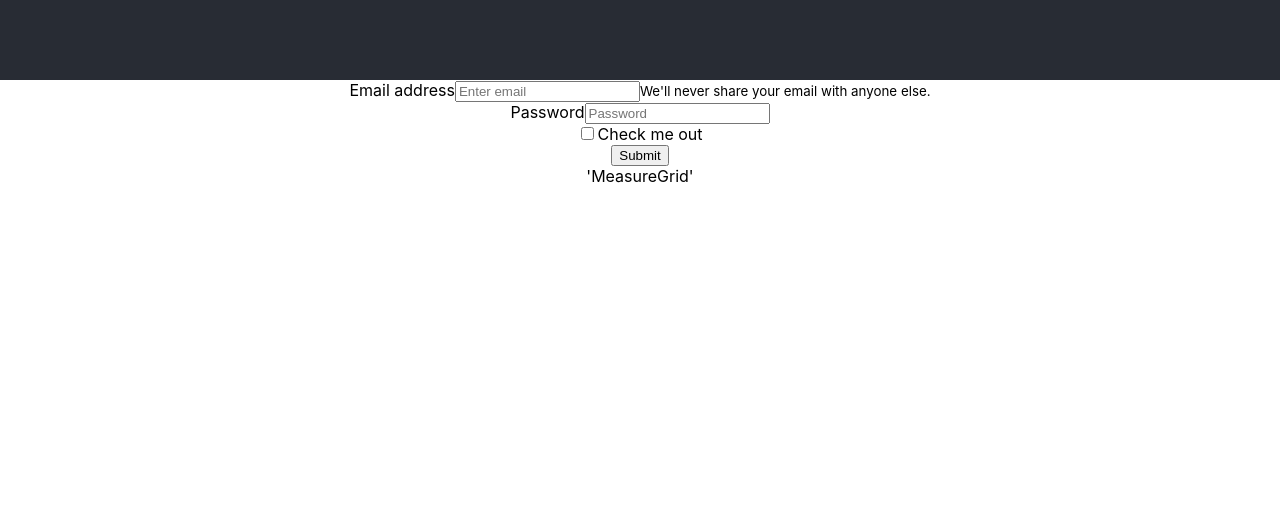
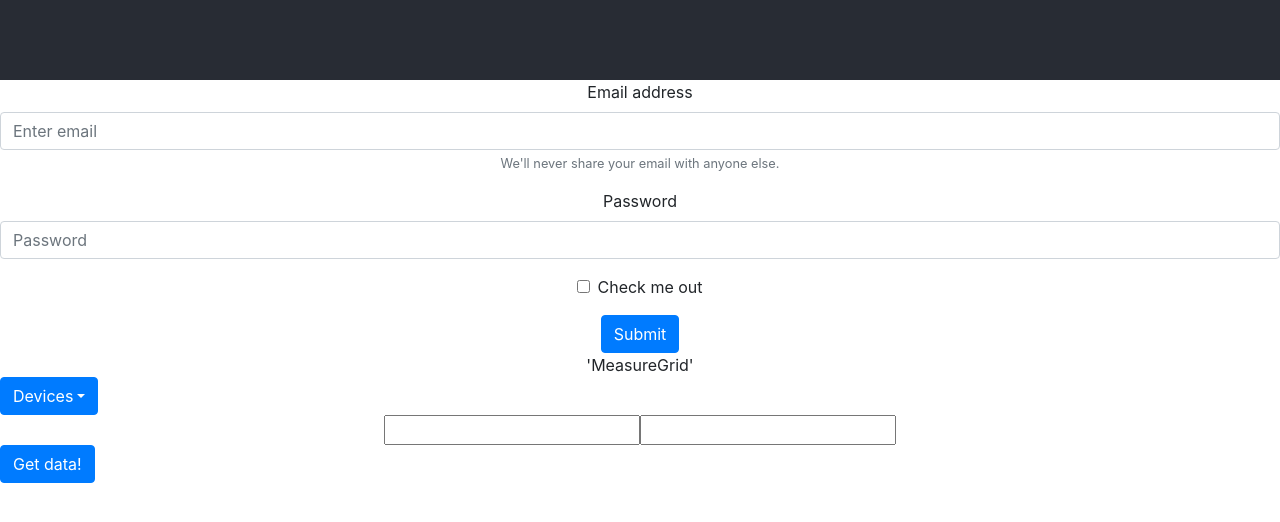
Before and after one commit to kubasikora/ZPR-Projekt, a React (Create React App) app in the folder client/: page / in a window 1280 px wide. Shown: the top 522 px of the page. Built offline with nearby package versions, Linux system fonts and the light colour scheme; no server answers.

Commit message:
frontend modification

```diff
--- a/client/package.json
+++ b/client/package.json
@@ -5,8 +5,11 @@
   "dependencies": {
     "axios": "^0.18.0",
     "bootstrap": "^4.3.1",
+    "chart.js": "^2.8.0",
     "react": "^16.8.6",
     "react-bootstrap": "^1.0.0-beta.8",
+    "react-chartjs-2": "^2.7.6",
+    "react-datepicker": "^2.5.0",
     "react-dom": "^16.8.6",
     "react-redux": "^6.0.1",
     "react-scripts": "^3.0.0",
--- a/client/src/components/App.js
+++ b/client/src/components/App.js
@@ -2,6 +2,7 @@ import React, { Component } from 'react';
 import './App.css';
 import LoginPanel from "./LoginPanel"
 import MeasureGrid from "./MeasureGrid"
+import ParameterPanel from "./ParameterPanel"
 import axios from "axios";
 
 class App extends Component {
@@ -24,6 +25,7 @@ class App extends Component {
         <header className="App-header"/>
         <LoginPanel/>
         <MeasureGrid />
+        <ParameterPanel/>
       </div>
     );
   }
--- a/client/src/components/LoginPanel/LoginPanelView.js
+++ b/client/src/components/LoginPanel/LoginPanelView.js
@@ -30,7 +30,6 @@ class LoginPanelView extends React.Component {
 
   }
   render() {
-    console.log(this.state);
     return (
       <Form className="login-form">
         <Form.Group controlId="formBasicEmail">
--- /dev/null
+++ b/client/src/components/ParameterPanel/ParameterPanelView.js
@@ -0,0 +1,74 @@
+import React from "react"
+import DatePicker from "react-datepicker"
+import "react-datepicker/dist/react-datepicker.css";
+import {Dropdown, ButtonToolbar, Button} from "react-bootstrap"
+import "bootstrap/dist/css/bootstrap.min.css"
+class ParameterPanelView extends React.Component {
+    constructor(props) {
+      super(props);
+      this.state = {
+        startDate: "",
+        endDate: "",
+        device: "Devices"
+      }
+    this.handleChangeEnd = this.handleChangeEnd.bind(this);
+    this.handleChangeStart = this.handleChangeStart.bind(this);
+
+    }
+
+
+    handleChangeEnd(newEndDate){
+        this.setState({endDate: newEndDate})
+    }
+
+    handleChangeStart(newStartDate){
+        this.setState({startDate: newStartDate})
+    }
+
+
+    render() {
+        return (
+            <div>
+                <ButtonToolbar>
+                    <Dropdown>
+                        <Dropdown.Toggle id="dropdown-item-button">{this.state.device}</Dropdown.Toggle>
+                        <Dropdown.Menu className="super-colors">
+                        <Dropdown.Item as="button" eventKey="1">CS7</Dropdown.Item>
+                        <Dropdown.Item as="button" eventKey="2">FLOMID XT5/XT5H</Dropdown.Item>
+                        <Dropdown.Item as="button" eventKey="3" >ADZ-SML-10.0</Dropdown.Item>
+                        <Dropdown.Item as="button" eventKey="4">AM2302</Dropdown.Item>
+                        <Dropdown.Divider />
+                        <Dropdown.Item as="button" eventKey="5">All devices</Dropdown.Item>
+                        </Dropdown.Menu>
+                    </Dropdown>
+                </ButtonToolbar>
+
+                <DatePicker
+                selected={this.state.startDate}
+                selectsStart
+                showTimeSelect
+                startDate={this.state.startDate}
+                endDate={this.state.endDate}
+                onChange={this.handleChangeStart}
+            />
+
+            <DatePicker
+                selected={this.state.endDate}
+                selectsEnd
+                showTimeSelect
+                startDate={this.state.startDate}
+                endDate={this.state.endDate}
+                onChange={this.handleChangeEnd}
+            />
+            <ButtonToolbar>
+                <Button variant="primary" type="submit">
+                Get data!
+                </Button>
+            </ButtonToolbar>
+        </div>
+        )
+  }
+}
+
+
+export default  ParameterPanelView;
--- /dev/null
+++ b/client/src/components/ParameterPanel/index.js
@@ -0,0 +1,21 @@
+import { connect } from 'react-redux'
+import ParameterPanelView from './ParameterPanelView'
+
+const mapStateToProps = (state, ownProps) => {
+  return {
+
+  }
+}
+
+const mapDispatchToProps = (dispatch, ownProps) => {
+  return {
+
+  }
+}
+
+const  ParameterPanel = connect(
+  mapStateToProps,
+  mapDispatchToProps
+)( ParameterPanelView)
+
+export default ParameterPanel
```
Also changed, not shown: client/src/components/ParameterPanel/ParameterPanel.css (added), 1 other file (tests, documents, lock files or other folders).
